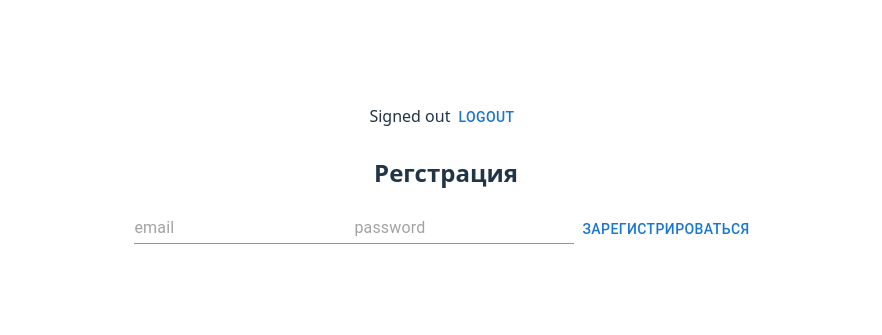
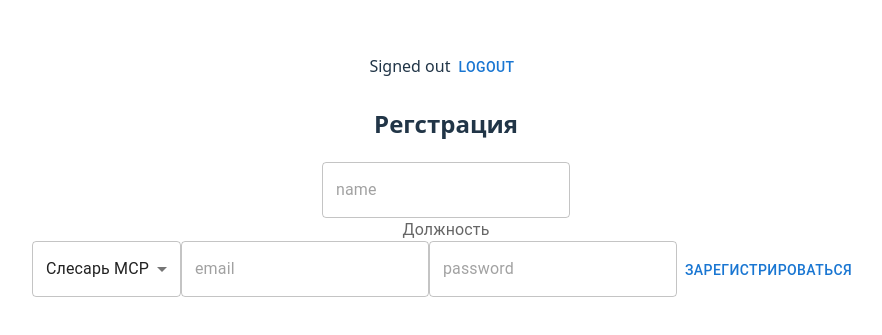
Before and after one commit to bambiq9/mat-tools, a React (Vite) app: page /register in a window 1280 px wide. Shown: the part 227-562 px from the top of the page, without its empty margins (194-1076 px from the left). Built offline with nearby package versions, Linux system fonts and the light colour scheme; no server answers.

Commit message:
All user data is now read from the form

```diff
--- a/src/components/app/App.tsx
+++ b/src/components/app/App.tsx
@@ -4,9 +4,9 @@ import "./App.css";
 import { Login } from "@pages/Login";
 import { Button } from "@mui/material";
 import { useDispatch } from "@services/store";
-import { logoutUserApi } from "@utils/api";
 import { getAuth, onAuthStateChanged } from "firebase/auth";
 import { useState, useEffect } from "react";
+import { logoutUser } from "@services/userSlice";
 
 function App() {
   const location = useLocation();
@@ -27,7 +27,7 @@ function App() {
 
   const dispatch = useDispatch();
 
-  const logoutHandler = () => dispatch(logoutUserApi);
+  const logoutHandler = () => dispatch(logoutUser());
 
   return (
     <div>
--- a/src/components/ui/pages/RegisterUI/RegisterUI.tsx
+++ b/src/components/ui/pages/RegisterUI/RegisterUI.tsx
@@ -1,26 +1,63 @@
 import type { FC } from "react";
 import type { RegisterUIProps } from "./type";
-import { Button, Input } from "@mui/material";
+import {
+  Button,
+  Input,
+  InputLabel,
+  MenuItem,
+  Select,
+  TextField,
+} from "@mui/material";
+import type { UserRole } from "@utils/types";
 
 export const RegisterUI: FC<RegisterUIProps> = ({
   handleSubmit,
+  name,
+  setName,
+  email,
   setEmail,
+  password,
   setPassword,
+  role,
+  setRole,
 }) => (
   <main>
     <h2>Регстрация</h2>
     <form name="register" onSubmit={handleSubmit}>
-      <Input
+      <TextField
+        onChange={(e) => setName(e.target.value)}
+        type="text"
+        name="name"
+        placeholder="name"
+        value={name}
+      />
+      <InputLabel id="role-label">Должность</InputLabel>
+      <Select<UserRole>
+        labelId="role-label"
+        id="role"
+        value={role}
+        label="Должность"
+        onChange={(e) => setRole(e.target.value)}
+      >
+        <MenuItem value={"assembly"}>Слесарь МСР</MenuItem>
+        <MenuItem value={"electric"}>Электромонтажник</MenuItem>
+        <MenuItem value={"refrigeration"}>
+          Монтажник холодильного оборудования
+        </MenuItem>
+      </Select>
+      <TextField
         onChange={(e) => setEmail(e.target.value)}
         type="email"
         name="email"
         placeholder="email"
+        value={email}
       />
-      <Input
+      <TextField
         onChange={(e) => setPassword(e.target.value)}
         type="password"
         name="password"
         placeholder="password"
+        value={password}
       />
       <Button type="submit">Зарегистрироваться</Button>
     </form>
--- a/src/components/ui/pages/RegisterUI/type.ts
+++ b/src/components/ui/pages/RegisterUI/type.ts
@@ -1,9 +1,14 @@
+import type { UserRole } from "@utils/types";
 import type { Dispatch, SetStateAction, SyntheticEvent } from "react";
 
 export type RegisterUIProps = {
   handleSubmit: (e: SyntheticEvent) => void;
+  name: string;
+  setName: Dispatch<SetStateAction<string>>;
   email: string;
   setEmail: Dispatch<SetStateAction<string>>;
   password: string;
   setPassword: Dispatch<SetStateAction<string>>;
+  role: UserRole;
+  setRole: Dispatch<React.SetStateAction<UserRole>>;
 };
--- a/src/pages/Register/Register.tsx
+++ b/src/pages/Register/Register.tsx
@@ -7,18 +7,19 @@ import { useState, type FC, type SyntheticEvent } from "react";
 export const Register: FC = () => {
   const dispatch = useDispatch();
 
+  const [name, setName] = useState("");
   const [email, setEtmail] = useState("");
   const [password, setPassword] = useState("");
-  const [role, setRole] = useState<UserRole[]>(["guest"]);
+  const [role, setRole] = useState<UserRole>("assembly");
 
   const handleSubmit = (e: SyntheticEvent) => {
     e.preventDefault();
 
     const userData: TRegisterData = {
-      name: "mock",
+      name,
       email,
       password,
-      role,
+      role: [role],
     };
     dispatch(registerUser(userData));
   };
@@ -26,10 +27,14 @@ export const Register: FC = () => {
   return (
     <RegisterUI
       handleSubmit={handleSubmit}
+      name={name}
+      setName={setName}
       email={email}
       setEmail={setEtmail}
       password={password}
       setPassword={setPassword}
+      role={role}
+      setRole={setRole}
     />
   );
 };
--- a/src/services/userSlice.ts
+++ b/src/services/userSlice.ts
@@ -45,14 +45,14 @@ const userSlice = createSlice({
         state.error = undefined;
       })
       .addCase(registerUser.fulfilled, (state, action) => {
-        const { id, name, email } = action.payload;
+        const { id, name, email, role } = action.payload;
         state.isLoading = false;
         state.isAuth = true;
         state.userData = {
           id,
           name,
           email,
-          role: ["assembly"],
+          role,
         };
       })
       .addCase(registerUser.rejected, (state, action) => {
--- a/src/utils/api.ts
+++ b/src/utils/api.ts
@@ -38,7 +38,10 @@ export const registerUserEmailApi = async (data: TRegisterData) => {
 
     const user = {
       id,
-      ...data,
+      email,
+      password,
+      name,
+      role,
     };
 
     createNewUserApi(user);
```
